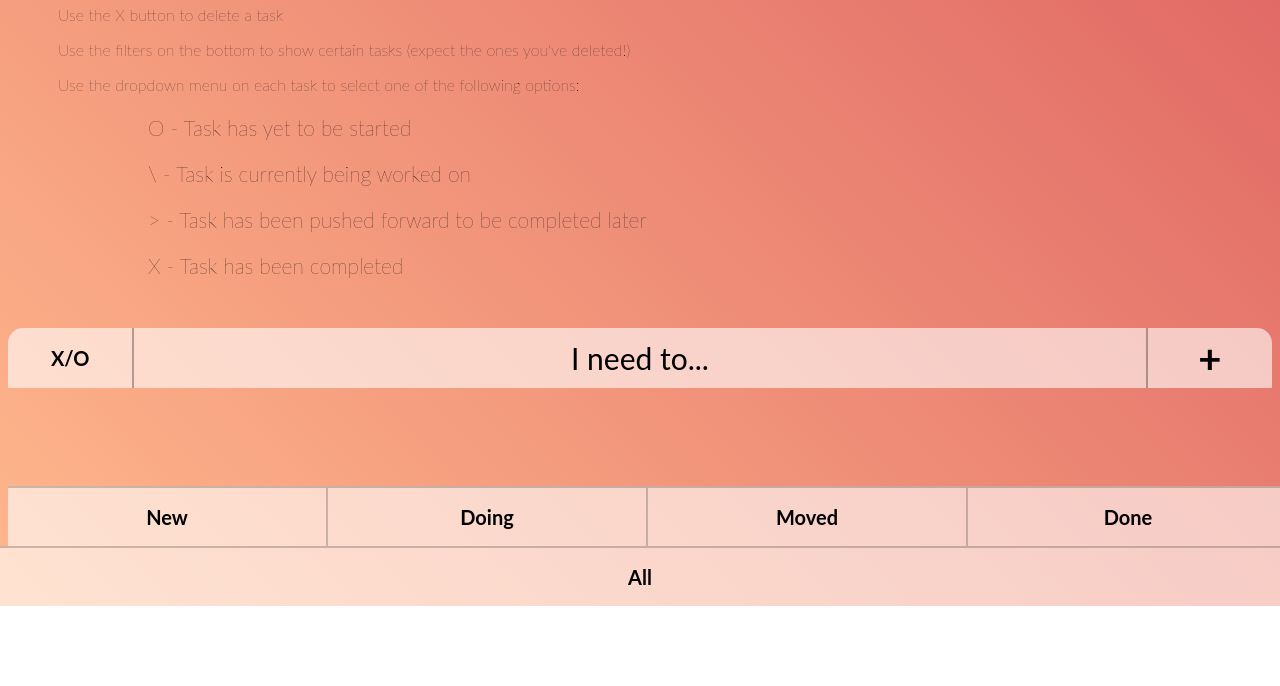
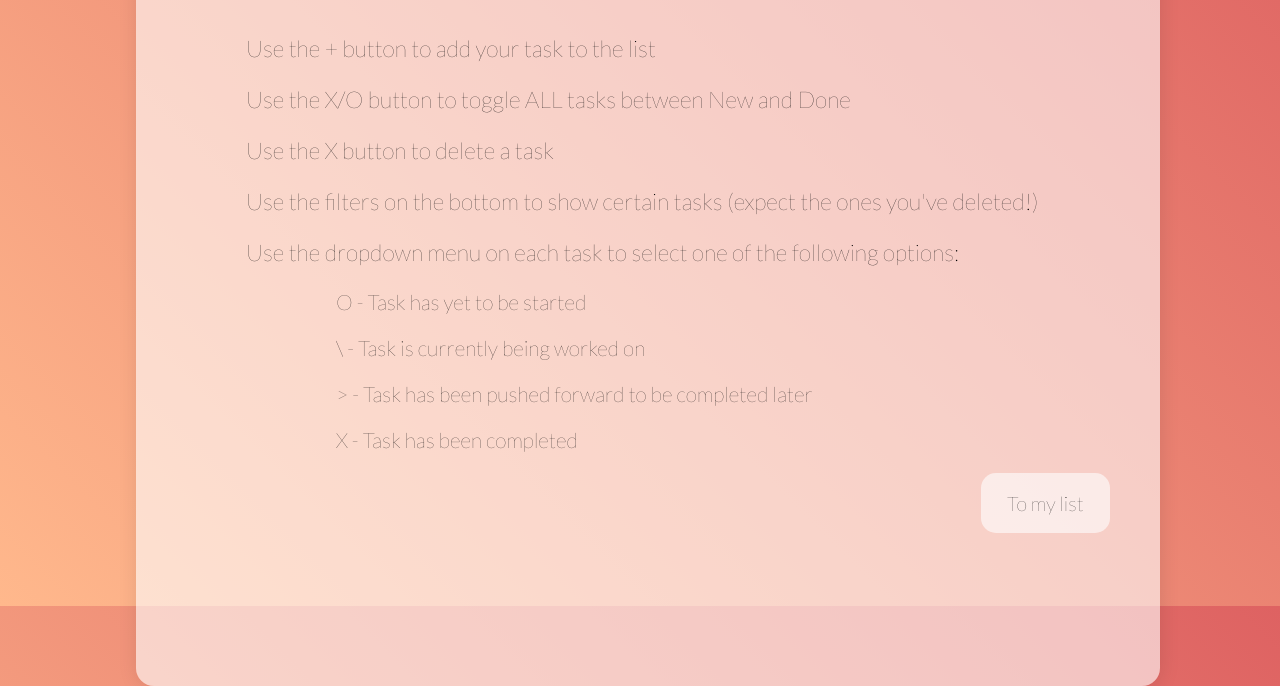
Before and after one commit to olivianicholls/todolist, a plain HTML site: page index.html in a window 1280 px wide. Shown: the part 194-880 px from the top of the page. Before the commit the page ends 800 px from the top, so only its background shows below. Drawn offline with Linux system fonts and the light colour scheme.

Commit message:
Add start button and instructions button

```diff
--- a/index.html
+++ b/index.html
@@ -4,33 +4,14 @@
   <meta charset="utf-8">
   <title>To Do List</title>
   <link href='styles.css' rel='stylesheet'>
-  <link href="https://fonts.googleapis.com/css?family=Amatic+SC:400,700" rel="stylesheet">
+  <link href="https://fonts.googleapis.com/css?family=Lato:100" rel="stylesheet">
 </head>
 <body>
+  <button id='instructionsButton' onclick='handlers.showInstructions()'>
+    ?
+  </button>
   <div class='container'>
-    <section class='instructions'>
-
-      <div id='instructions-wrapper'>
-        <h1>To Do List</h1>
-        <div class='instructions-wrapper'>
-          <p id='instructions-add'>Use the + button to add your task to the list</p>
-          <p id='instructions-xo'>Use the X/O button to toggle ALL tasks between New and Done</p>
-          <p id='instructions-x'>Use the X button to delete a task</p>
-          <p id='instructions-filters'>Use the filters on the bottom to show certain tasks (expect the ones you've deleted!)</p>
-          <p>Use the dropdown menu on each task to select one of the following options:</p>
-          <div class='options'>
-            <p>O - Task has yet to be started</p>
-            <p>\ - Task is currently being worked on</p>
-            <p>> - Task has been pushed forward to be completed later</p>
-            <p>X - Task has been completed</p>
-          </div>
-        </div>
-    </div>
-
-  </section>
-
-  <section class='list-wrapper'>
-
+    <section id='list-wrapper'>
       <div class='top'>
         <label for='toggleAll'>
           <button id='toggleAll' class='toggleAll' onclick='handlers.toggleAll()'>X/O</button>
@@ -52,6 +33,29 @@
       <button class='filterButton' id='showAll' onclick='handlers.showAll()'>All</button>
 
     </section>
+    <section id='instructions'>
+
+      <div id='instructions-wrapper'>
+        <h1>To Do List</h1>
+        <div class='instructions-text'>
+          <p id='instructions-add'>Use the + button to add your task to the list</p>
+          <p id='instructions-xo'>Use the X/O button to toggle ALL tasks between New and Done</p>
+          <p id='instructions-x'>Use the X button to delete a task</p>
+          <p id='instructions-filters'>Use the filters on the bottom to show certain tasks (expect the ones you've deleted!)</p>
+          <p>Use the dropdown menu on each task to select one of the following options:</p>
+          <div class='options'>
+            <p>O - Task has yet to be started</p>
+            <p>\ - Task is currently being worked on</p>
+            <p>> - Task has been pushed forward to be completed later</p>
+            <p>X - Task has been completed</p>
+          </div>
+        </div>
+        <button id='startButton' onclick='handlers.start()'>
+          To my list
+        </button>
+      </div>
+
+    </section>
   </div>
 
   <script src='script.js'></script>
```
Lines whose indentation alone changed are shown as unchanged.
